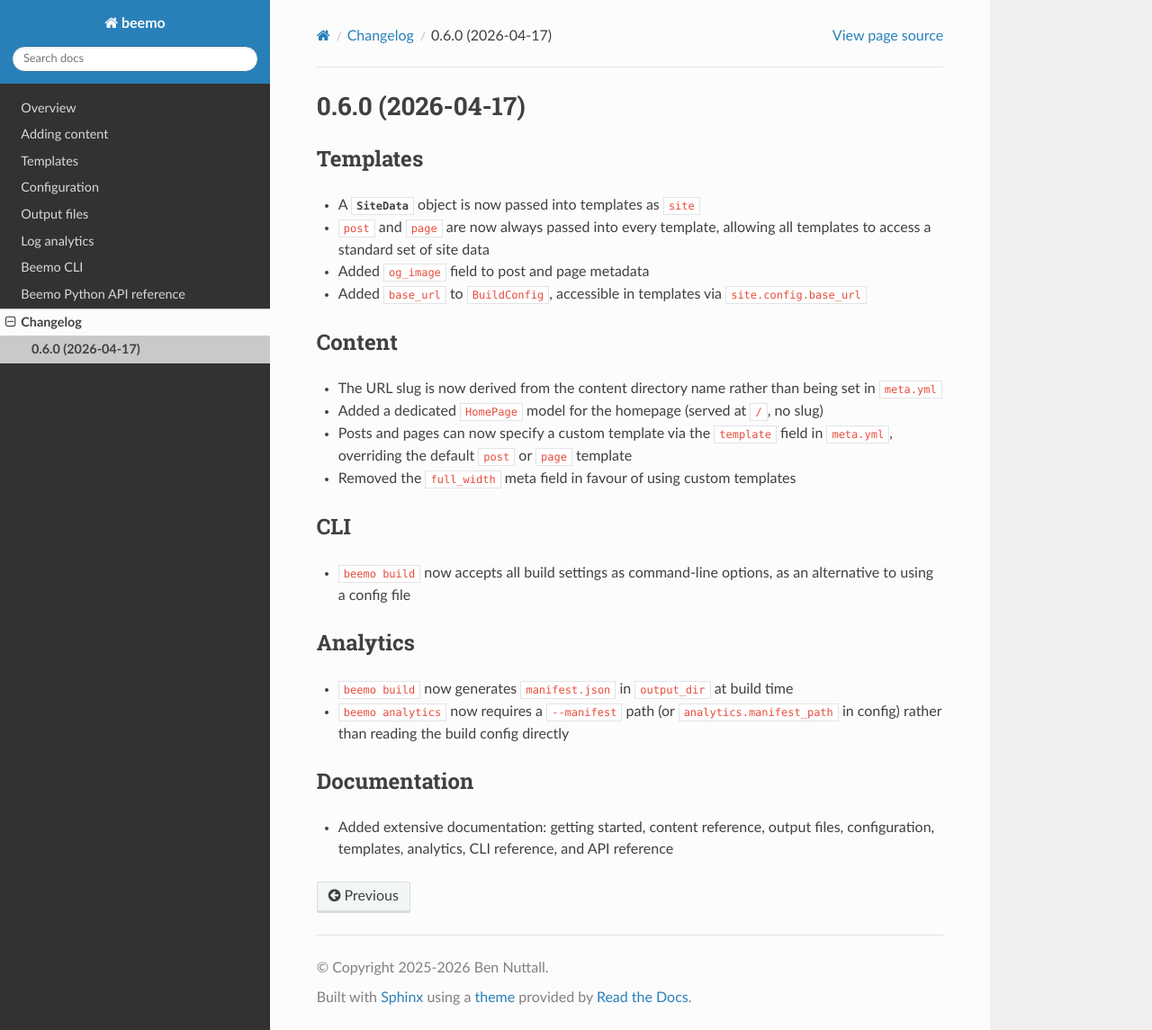
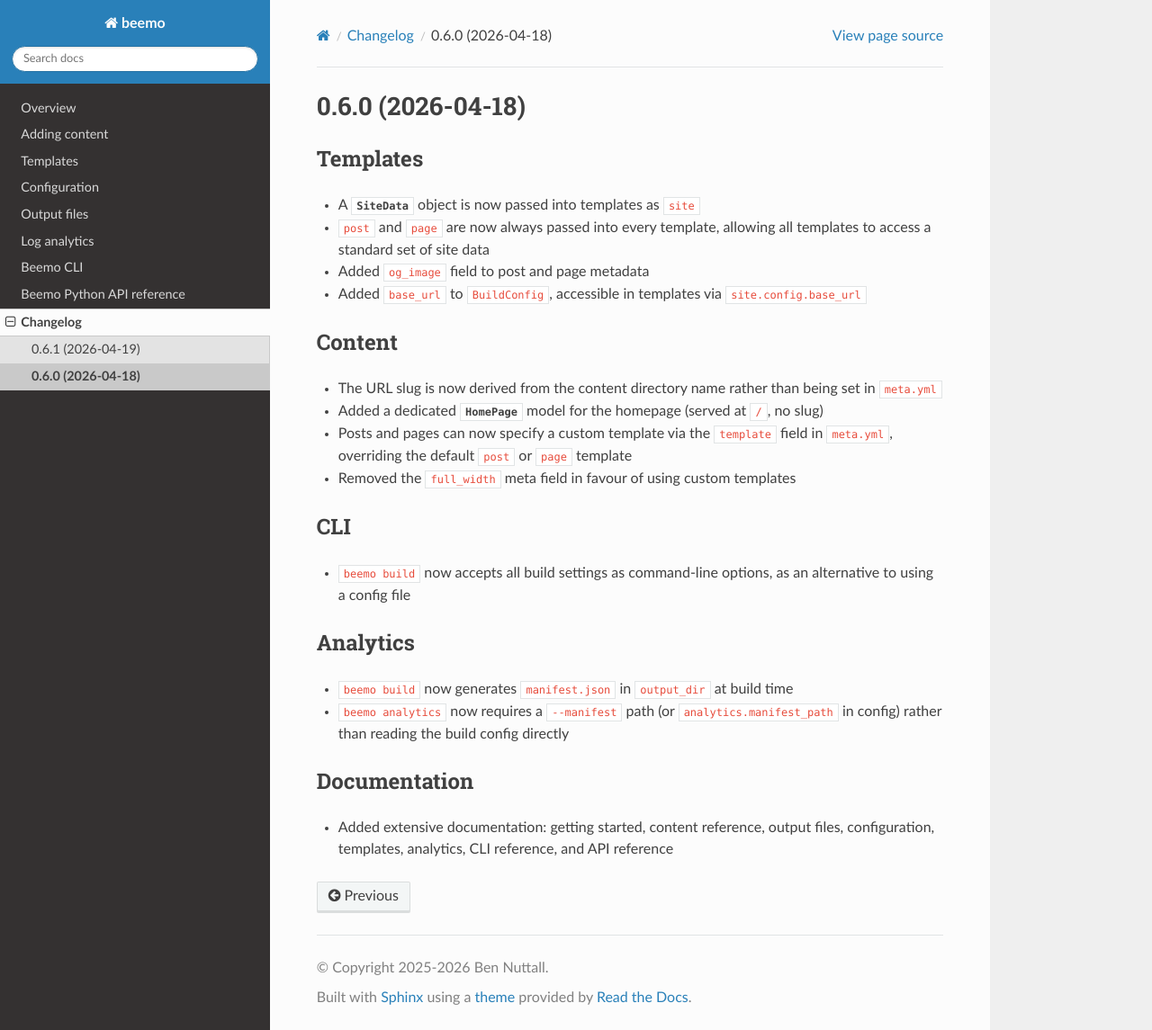
Before and after one commit to bennuttall/beemo, a Sphinx documentation site: the page built from docs/changelog/0.6.0.rst, in a window 1280 px wide and 1145 px high. Shown: the whole window at 90% size. Built offline with Sphinx 7.4.7 and the Read the Docs theme 3.1.0, drawn with Linux system fonts in a browser that asks for light colours.

Commit message:
Release v0.6.1

```diff
--- a/docs/changelog/0.6.0.rst
+++ b/docs/changelog/0.6.0.rst
@@ -1,5 +1,5 @@
 ==================
-0.6.0 (2026-04-17)
+0.6.0 (2026-04-18)
 ==================
 
 .. currentmodule:: beemo
--- a/docs/changelog/index.rst
+++ b/docs/changelog/index.rst
@@ -5,4 +5,5 @@
 .. toctree::
    :maxdepth: 1
 
+   0.6.1
    0.6.0
--- a/docs/conf.py
+++ b/docs/conf.py
@@ -1,7 +1,7 @@
 from datetime import datetime
 
 
-beemo_version = "0.6.0"
+beemo_version = "0.6.1"
 
 # -- General configuration ------------------------------------------------
 
--- a/pyproject.toml
+++ b/pyproject.toml
@@ -1,6 +1,6 @@
 [project]
 name = "beemo"
-version = "0.6.0"
+version = "0.6.1"
 description = "A Python-based static site generator. Bring your own content and templates and it'll quickly generate you a deployable HTML website/blog."
 authors = [
     {name = "Ben Nuttall", email = "ben@bennuttall.com"}
```
Also changed, not shown: other parts of docs/changelog/0.6.0.rst (+2 -2 lines), docs/changelog/0.6.1.rst (added, +12 -0 lines).
